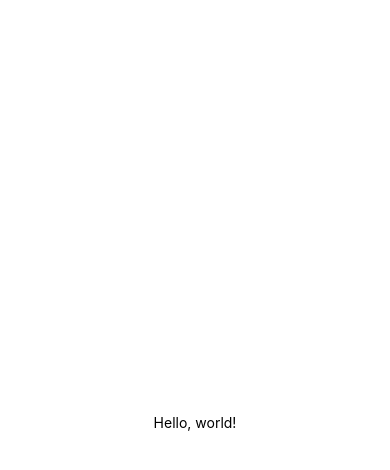
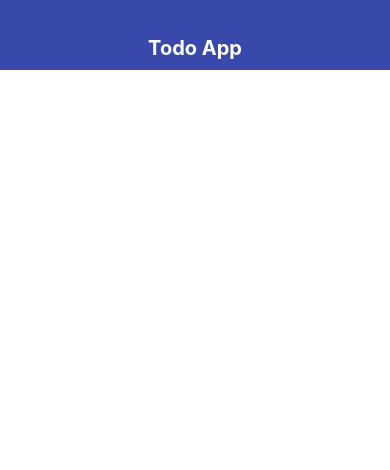
Before and after one commit to Ligas-X/rn-todo-app, a React Native app: screen / in a window 390 px wide. Shown: the top 470 px of the page. Built offline with nearby package versions, Linux system fonts and the light colour scheme.

Commit message:
Create Navbar element.

```diff
--- a/App.js
+++ b/App.js
@@ -1,20 +1,17 @@
-import { StatusBar } from 'expo-status-bar';
-import { StyleSheet, Text, View } from 'react-native';
+import React from "react";
+import { StatusBar } from "expo-status-bar";
+import { StyleSheet, Text, View } from "react-native";
+import { Navbar } from "./src/Navbar";
 
 export default function App() {
   return (
     <View style={styles.container}>
-      <Text>Hello, world!</Text>
-      <StatusBar style="auto" />
+      <StatusBar style="light" />
+      <Navbar />
     </View>
   );
 }
 
 const styles = StyleSheet.create({
-  container: {
-    flex: 1,
-    backgroundColor: '#fff',
-    alignItems: 'center',
-    justifyContent: 'center',
-  },
+  container: {},
 });
--- /dev/null
+++ b/src/Navbar.js
@@ -0,0 +1,25 @@
+import React from "react";
+import { View, Text, StyleSheet } from "react-native";
+
+export const Navbar = (props) => {
+  return (
+    <View style={styles.navbar}>
+      <Text style={styles.text}>Todo App</Text>
+    </View>
+  );
+};
+
+const styles = StyleSheet.create({
+  navbar: {
+    height: 70,
+    alignItems: "center",
+    justifyContent: "flex-end",
+    backgroundColor: "#3949AB",
+    paddingBottom: 10,
+  },
+  text: {
+    color: "white",
+    fontSize: 20,
+    fontWeight: "bold",
+  },
+});
```
